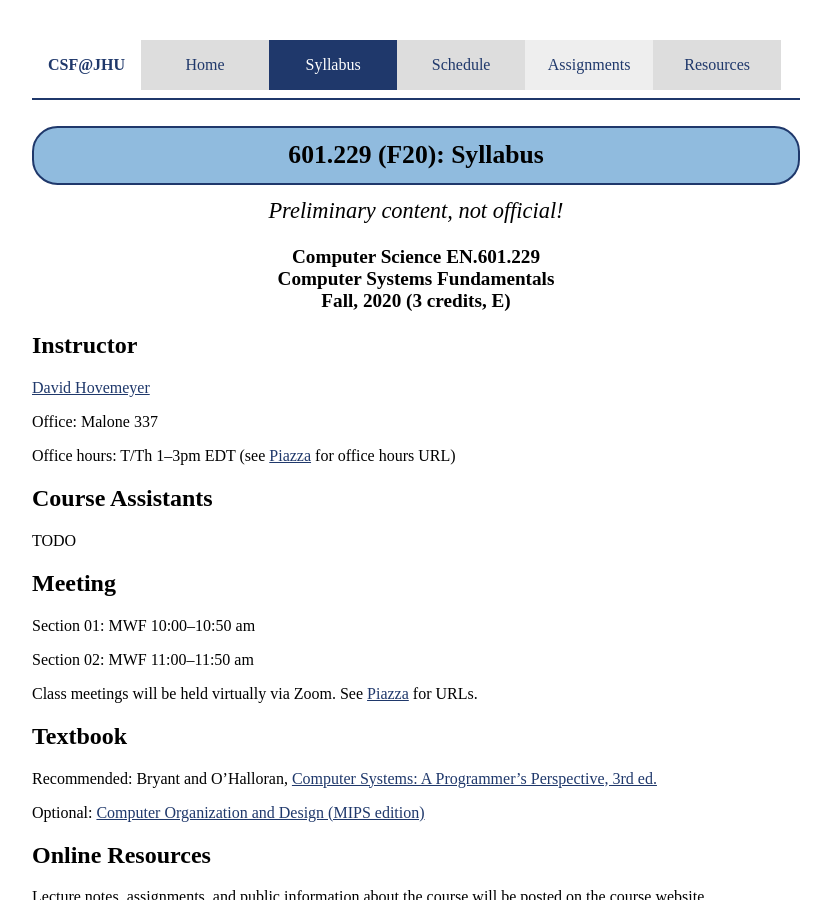
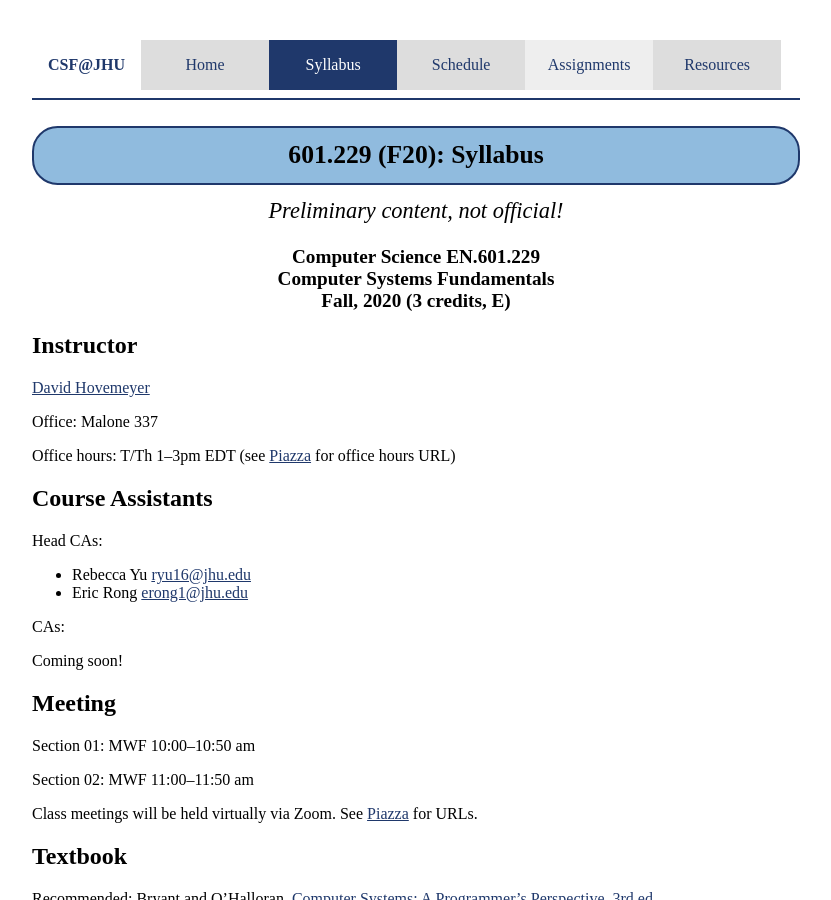
Before and after one commit to jhucsf/fall2020, a Jekyll site: the page built from syllabus.md, in a window 1280 px wide and 900 px high. Shown: the whole window, without its empty margins (224-1055 px from the left). Built offline with Jekyll 4.4.1, drawn with Linux system fonts in a browser that asks for light colours.

Commit message:
added head CA contact info

```diff
--- a/syllabus.md
+++ b/syllabus.md
@@ -20,7 +20,14 @@ Office hours: T/Th 1–3pm EDT (see [Piazza](https://piazza.com/jhu/fall2020/601
 
 ## Course Assistants
 
-TODO
+Head CAs:
+
+* Rebecca Yu [ryu16@jhu.edu](mailto:ryu16@jhu.edu)
+* Eric Rong [erong1@jhu.edu](mailto:erong1@jhu.edu)
+
+CAs:
+
+Coming soon!
 
 ## Meeting
 
```
